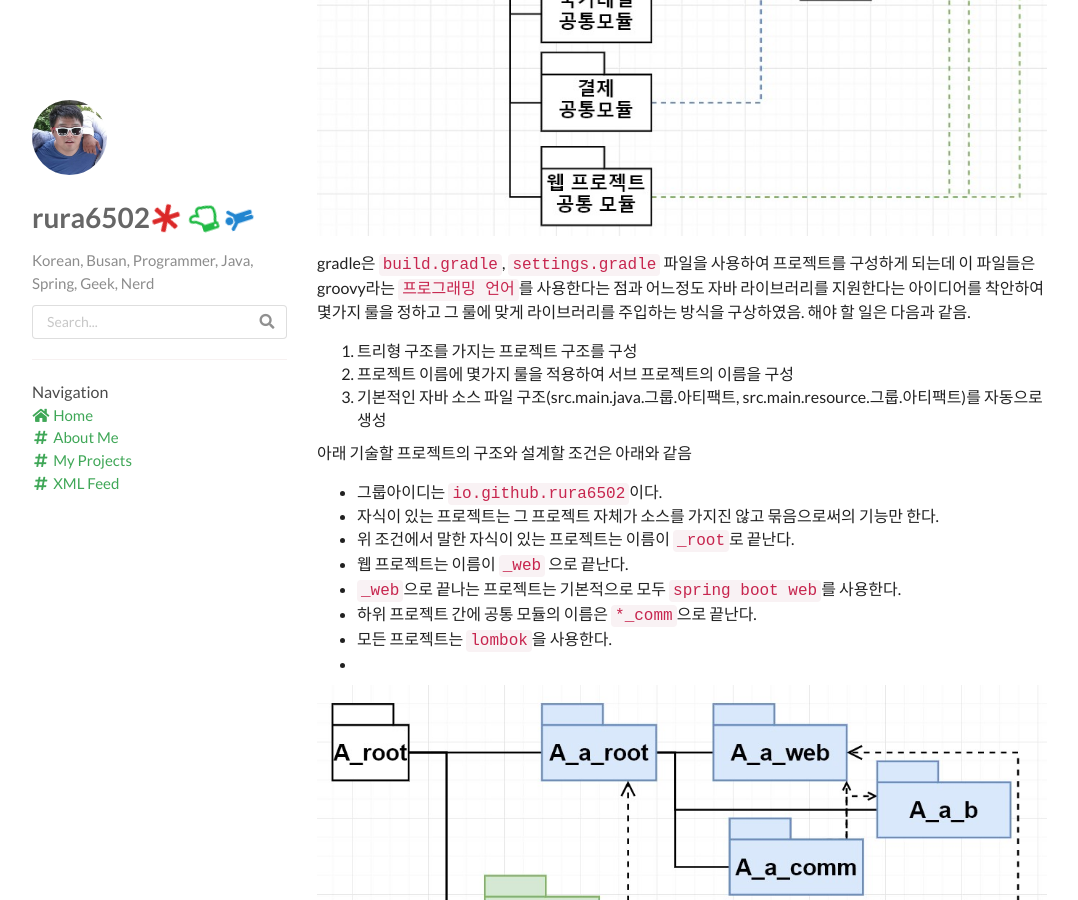
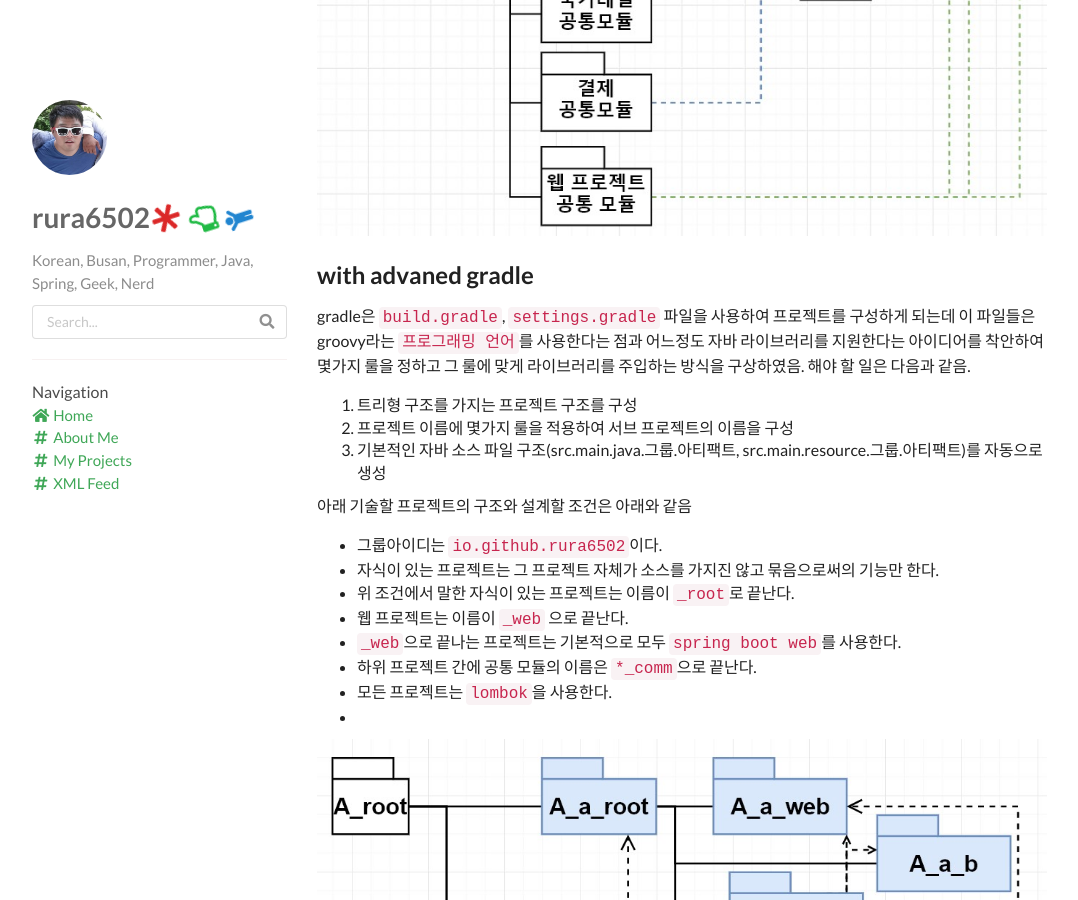
Before and after one commit to rura6502/rura6502.github.io, a Jekyll site: the page built from _posts/2019-05-25-Spring-Boot-Multi-Moudle-Project-using-Advanced-Gradle.md, in a window 1280 px wide and 900 px high, scrolled down 1285 px. Shown: the whole window, without its empty margins (53-1131 px from the left). Built offline with Jekyll 4.4.1, drawn with Linux system fonts in a browser that asks for light colours; nearby versions of some CDN libraries; comment, search, counter and statistics services are not loaded; some of the changed text lies outside the part shown.

Commit message:
_posts/2019-05-25-Spring-Boot-Multi-Moudle-Project-using-Advanced-Gradle.md updated from https://stackedit.io/

````diff
--- a/_posts/2019-05-25-Spring-Boot-Multi-Moudle-Project-using-Advanced-Gradle.md
+++ b/_posts/2019-05-25-Spring-Boot-Multi-Moudle-Project-using-Advanced-Gradle.md
@@ -16,6 +16,8 @@
 위에 있는 그림은 수많은 멀티모듈 프로젝트의  활용가능한 예시 중 하나이며 매우 다양하게 활용될 수 있음. 이렇게 뎁스가 2정도 되는 모듈에 대한 예제는 많으므로 뎁스가 3이면서 좀 더 유연하게 활용할 수 있는 멀티모듈 프로젝트를 구성 해 보겠음.
 
 ![gradle-flexible-multimodule-project-possible-example1](![gradle-flexible-multimodule-project-possible-example1.jpg](https://github.com/rura6502/rura6502.github.io/blob/master/_posts/_image/gradle-flexible-multimodule-project-possible-example1.jpg?raw=true)
+
+## with advaned gradle
 
 gradle은 `build.gradle`, `settings.gradle` 파일을 사용하여 프로젝트를 구성하게 되는데 이 파일들은 groovy라는 `프로그래밍 언어`를 사용한다는 점과 어느정도 자바 라이브러리를 지원한다는 아이디어를 착안하여 몇가지 룰을 정하고 그 룰에 맞게 라이브러리를 주입하는 방식을 구상하였음. 해야 할 일은 다음과 같음.
 
@@ -96,6 +98,8 @@
 }
 ```
 
+## settings.gradle
+
 일단 기본적인 전체 구조부터 설정
 
 ```groovy
@@ -114,7 +118,10 @@
 }
 ```
 
+## gradle.build
+
 아래부턴 `subprojects` 블록의 내용
+
 
 
 
````
Also changed, not shown: other parts of _posts/2019-05-25-Spring-Boot-Multi-Moudle-Project-using-Advanced-Gradle.md (+1 -1 lines).
